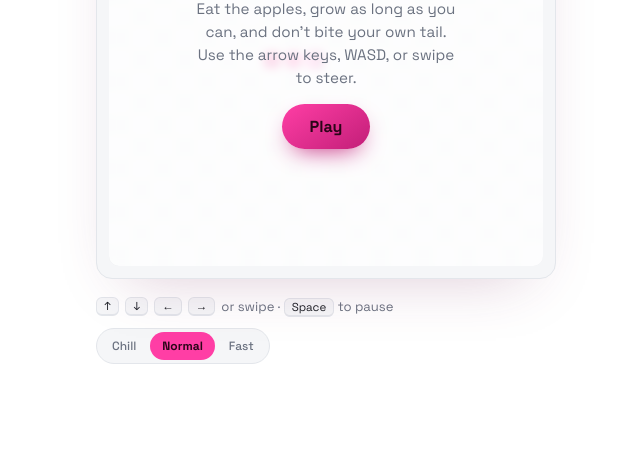
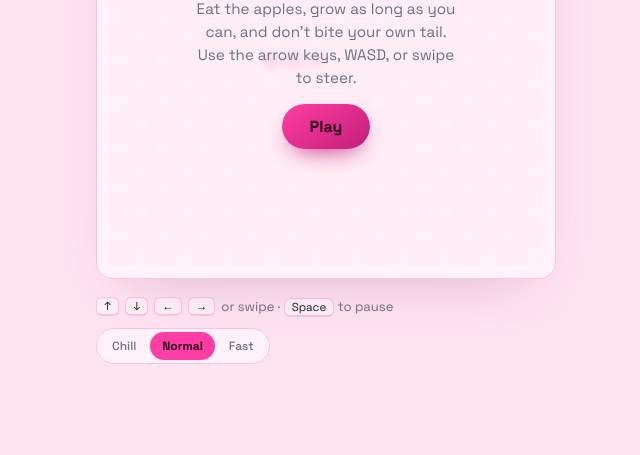
Before and after one commit to santai-artifacts/jeremy-saputo-untitled-project-7-534, a plain HTML site: page index.html in a window 1280 px wide. Shown: the part 345-800 px from the top of the page, without its empty margins (314-954 px from the left). Drawn offline with Linux system fonts and the light colour scheme.

Commit message:
Agent changes (background)
Santai-Kind: autosave
Santai-Author: jeremy.saputo
Santai-Changes: +0 ~1 -0

```diff
--- a/index.html
+++ b/index.html
@@ -9,11 +9,11 @@
 <link href="https://fonts.googleapis.com/css2?family=Space+Grotesk:wght@400;500;700&display=swap" rel="stylesheet">
 <style>
   :root {
-    --bg: #ffffff;
-    --panel: #f5f6f8;
-    --grid-a: #f0f1f4;
-    --grid-b: #e9ebef;
-    --border: #e3e6eb;
+    --bg: #ffe3f1;
+    --panel: #fff2f8;
+    --grid-a: #ffd9ec;
+    --grid-b: #ffcfe6;
+    --border: #ffc2de;
     --accent: #ff3ea5;
     --accent-dim: #c21e78;
     --food: #f5a623;
@@ -29,7 +29,7 @@
   }
 
   body {
-    background: radial-gradient(1200px 800px at 50% -10%, #fff0f8 0%, var(--bg) 55%);
+    background: radial-gradient(1200px 800px at 50% -10%, #fff0f7 0%, var(--bg) 55%);
     color: var(--text);
     font-family: 'Space Grotesk', system-ui, sans-serif;
     display: flex;
@@ -125,7 +125,7 @@
     position: absolute;
     inset: 12px;
     border-radius: 10px;
-    background: rgba(255, 255, 255, 0.86);
+    background: rgba(255, 242, 248, 0.88);
     backdrop-filter: blur(4px);
     display: flex;
     flex-direction: column;
@@ -361,7 +361,7 @@
   function drawGrid() {
     for (let y = 0; y < GRID; y++) {
       for (let x = 0; x < GRID; x++) {
-        ctx.fillStyle = (x + y) % 2 === 0 ? '#f0f1f4' : '#e9ebef';
+        ctx.fillStyle = (x + y) % 2 === 0 ? '#ffd9ec' : '#ffcfe6';
         ctx.fillRect(x * CELL, y * CELL, CELL, CELL);
       }
     }
```
